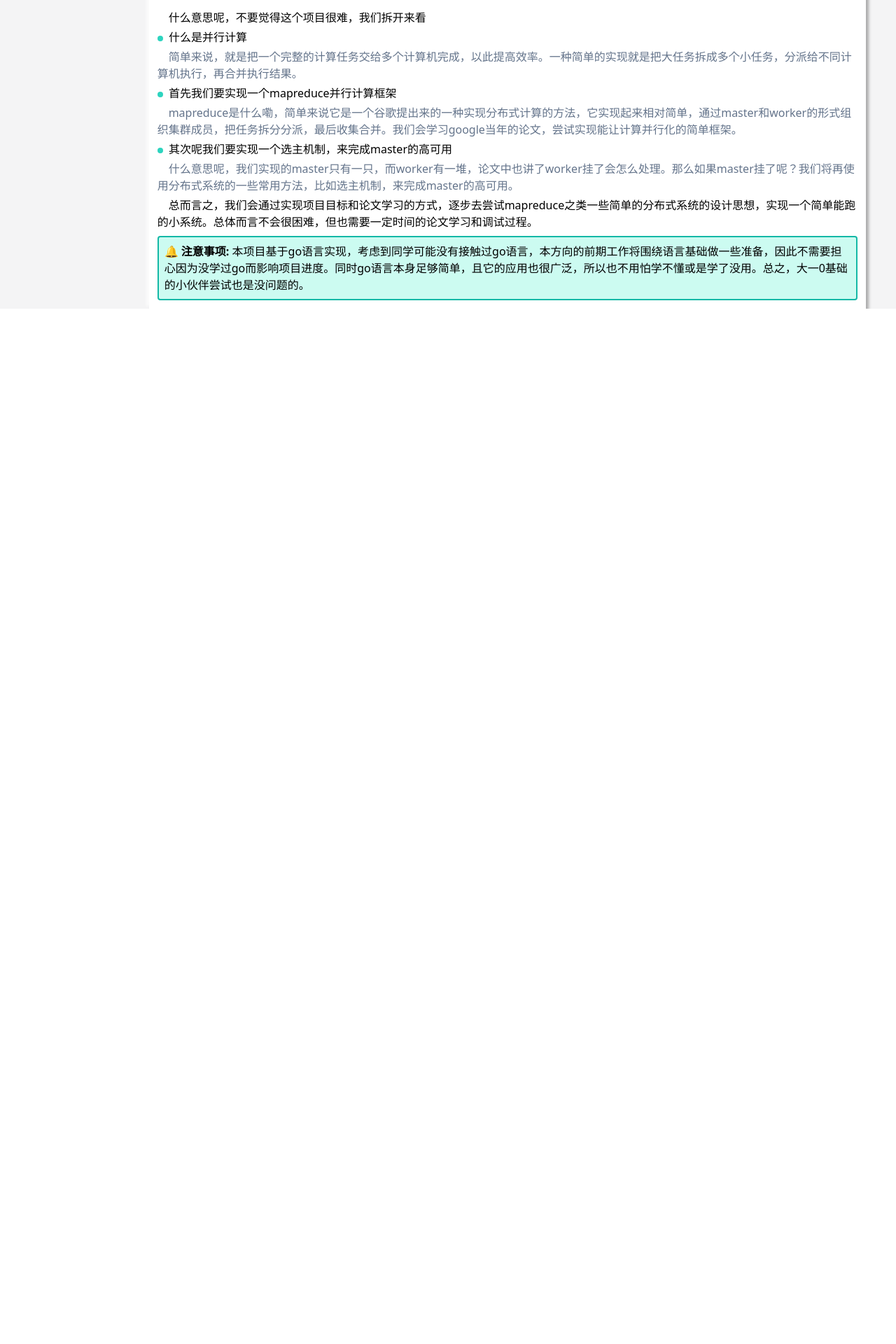
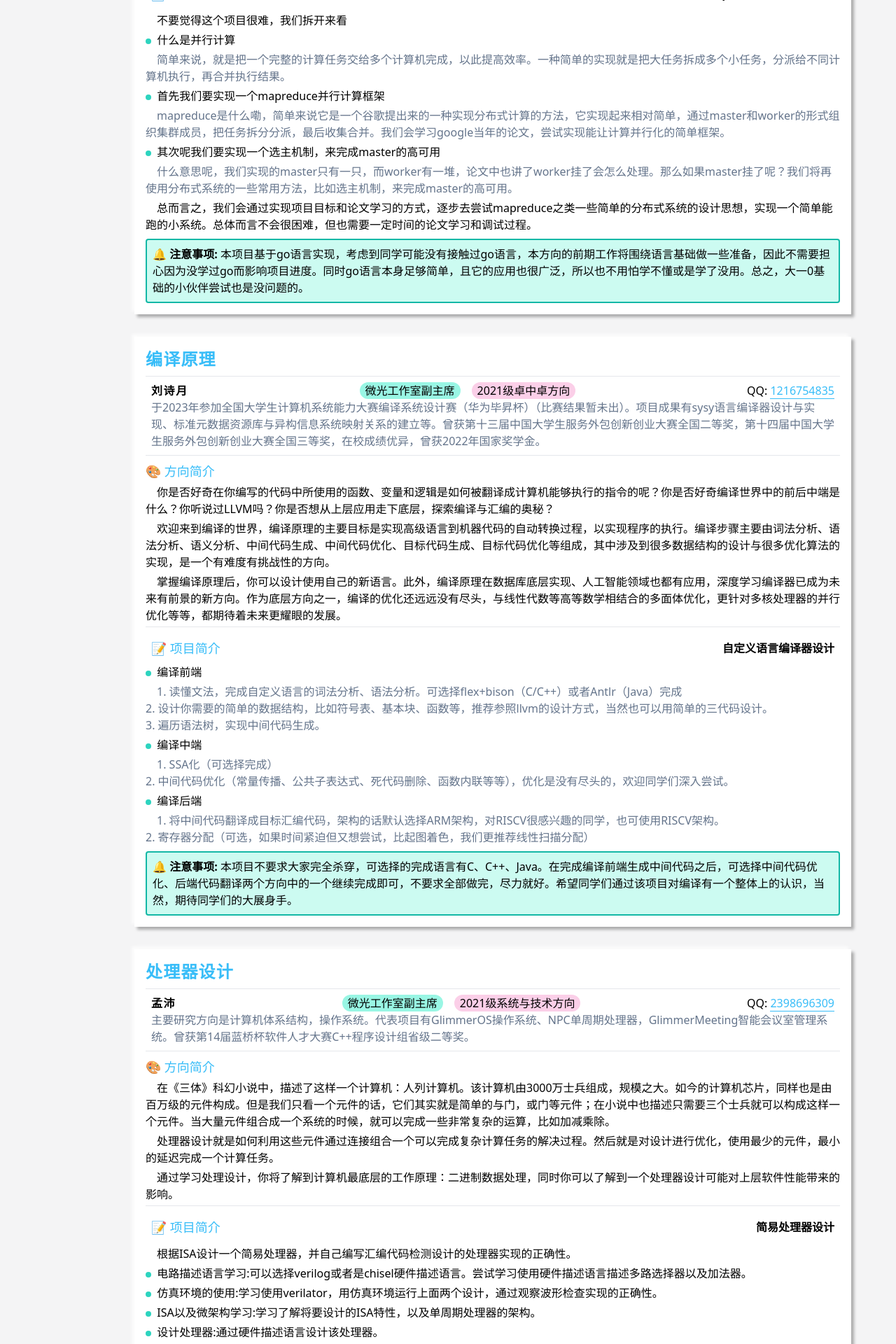
Before and after one commit to ZbWeR/LuminousEndeavors, a Vue app: page /about in a window 1280 px wide. Shown: the part 600-2520 px from the top of the page at 70% size. Before the commit the page ends 1041 px from the top, so only its background shows below. Built offline with nearby package versions, Linux system fonts and the light colour scheme.

Commit message:
✨ feat: 采用v-for渲染数据

```diff
--- a/src/views/ProjectIntroduction.vue
+++ b/src/views/ProjectIntroduction.vue
@@ -22,69 +22,65 @@
         <button class="group-hover:text-sky-400">返回首页</button>
       </div>
     </div>
-    <div class="flex justify-evenly">
     <!-- 导航栏 -->
-      <div class="text-sm text-slate-400">
-        <p class="py-2 border-b border-sky-200">目录</p>
+    <div class="fixed w-32 text-sm lg:left-10 text-slate-400">
+      <p class="py-2 border-b text-sky-400 border-sky-400">目录</p>
       <ul>
         <li
           v-for="(item, index) in projectName"
           :key="index"
-            class="leading-loose hover:text-sky-400"
+          class="overflow-hidden leading-loose hover:text-sky-400 whitespace-nowrap text-ellipsis"
         >
           <a :href="`#project${index}`">{{ item }}</a>
         </li>
       </ul>
     </div>
+
     <!-- 方向介绍正文 -->
     <div
-        class="w-4/5 p-3 mt-8 transition-all bg-white grow-0 myShadow bg-sky"
-        id="project0"
+      class="w-4/5 p-4 mt-8 transition-all bg-white hover:scale-[1.02] lg:ml-48 myShadow"
+      v-for="(item, index) in projectInfo"
+      :key="index"
+      :id="`project${index}`"
     >
       <!-- 标题 -->
-        <!-- bg-teal-100 border-2 border-teal-500 rounded -->
       <h1 class="text-2xl font-bold tracking-wider text-sky-400">
-          分布式系统与云计算
+        {{ item.name }}
       </h1>
       <!-- 负责人介绍 -->
       <div class="p-2 mt-2 border-t border-b">
         <!-- 头衔与联系方式 -->
         <div class="flex justify-between">
-            <p class="font-bold tracking-widest">林涵远</p>
+          <p class="font-bold tracking-widest">{{ item?.leader?.name }}</p>
           <p class="flex gap-4">
-              <span class="px-2 bg-teal-200 rounded-full"
-                >微光工作室副主席</span
-              >
-              <span class="px-2 bg-pink-200 rounded-full"
-                >2021级嵌入式方向</span
-              >
+            <span class="px-2 bg-teal-200 rounded-full">{{
+              item?.leader?.title
+            }}</span>
+            <span class="px-2 bg-pink-200 rounded-full">{{
+              item?.leader?.grade
+            }}</span>
           </p>
           <p>
             QQ:
-              <span class="border-b text-sky-400 border-sky-400"
-                >2071594767</span
-              >
+            <span class="border-b text-sky-400 border-sky-400">{{
+              item?.leader?.contact
+            }}</span>
           </p>
         </div>
         <!-- 个人经历 -->
         <p class="text-slate-500">
-            目前在字节跳动视频架构部门实习，主要方向为分布式系统、云计算与运维开发。项目成果有CubeUniverse云原生海量数据存储、MiniDocker、GlimmerMeeting等。曾获第十三届中国大学生服务外包创新创业大赛全国二等奖，在创新创业类、算法类、多媒体类等竞赛中拥有获奖经历。
+          {{ item?.leader?.experience }}
         </p>
       </div>
       <!-- 方向简介 -->
       <div class="mt-2 border-b">
         <h1 class="text-lg text-sky-400">🎨 方向简介</h1>
-          <p class="my-1 indent-4">
-            云计算、集群、分布式、虚拟化、高可用...... 这些名词你是否耳熟？
-          </p>
-          <p class="my-1 indent-4">
-            分布式系统是由一组通过网络进行通信、为了完成共同的任务而协调工作的计算机节点组成的系统。面对互联网技术与应用的爆炸式发展，分布式系统已经成为了现代化信息系统的必备支撑。无论是天猫双十一秒杀、抖音视频流业务还是云原神负载均衡，分布式系统的思想已然涉及现代互联网业务的方方面面。
-          </p>
-          <p class="my-1 indent-4">
-            分布式系统的天然特性决定了其在各类互联网业务中的地位。一秒千金的高价值业务需要的不可撼动的高可靠性、大规模机器学习GPU集群所协调汇集的海量智能算力、不惧千军万马随时弹性扩充的灵活可扩展性，都是互联网企业在分布式领域投入研发力量的重要原因。
-          </p>
-          <p class="my-1 indent-4">
-            更进一步，随着处理器资源、存储资源、网络资源的虚拟化进展，云计算这种基于互联网和虚拟化技术的新型计算模式正在蓬勃生长。无形的“云”正在用有形的架构承载越来越多的行业应用，“云”上生活触手可及。
+        <p
+          class="my-1 indent-4"
+          v-for="(directionItem, index) in item.directionIntroduction"
+          :key="index"
+        >
+          {{ directionItem }}
         </p>
       </div>
       <!-- 项目简介 -->
@@ -92,52 +88,33 @@
         <div class="flex items-center justify-between p-2">
           <h1 class="text-lg text-sky-400">📝 项目简介</h1>
           <p class="font-bold">
-              基于选主机制的master高可用mapreduce并行计算框架
+            {{ item?.projectIntroduction?.name }}
           </p>
         </div>
-          <p class="my-1 indent-4">
-            什么意思呢，不要觉得这个项目很难，我们拆开来看
+        <p class="my-1 indent-4" v-if="item?.projectIntroduction?.foreword">
+          {{ item?.projectIntroduction?.foreword }}
         </p>
         <ul>
-            <li>
-              <p>
+          <li
+            v-for="(projectItem, index) in item?.projectIntroduction?.paragraph"
+            :key="index"
+          >
+            <p v-if="index % 2 === 0">
               <span class="inline-block w-2 h-2 bg-teal-400 rounded-lg"></span
-                >&nbsp; 什么是并行计算
+              >&nbsp; {{ projectItem }}
             </p>
-              <p class="my-1 indent-4 text-slate-500">
-                简单来说，就是把一个完整的计算任务交给多个计算机完成，以此提高效率。一种简单的实现就是把大任务拆成多个小任务，分派给不同计算机执行，再合并执行结果。
-              </p>
-            </li>
-            <li>
-              <p>
-                <span class="inline-block w-2 h-2 bg-teal-400 rounded-lg"></span
-                >&nbsp; 首先我们要实现一个mapreduce并行计算框架
-              </p>
-              <p class="my-1 indent-4 text-slate-500">
-                mapreduce是什么嘞，简单来说它是一个谷歌提出来的一种实现分布式计算的方法，它实现起来相对简单，通过master和worker的形式组织集群成员，把任务拆分分派，最后收集合并。我们会学习google当年的论文，尝试实现能让计算并行化的简单框架。
-              </p>
-            </li>
-            <li>
-              <p>
-                <span class="inline-block w-2 h-2 bg-teal-400 rounded-lg"></span
-                >&nbsp; 其次呢我们要实现一个选主机制，来完成master的高可用
-              </p>
-              <p class="my-1 indent-4 text-slate-500">
-                什么意思呢，我们实现的master只有一只，而worker有一堆，论文中也讲了worker挂了会怎么处理。那么如果master挂了呢？我们将再使用分布式系统的一些常用方法，比如选主机制，来完成master的高可用。
+            <p v-else class="my-1 whitespace-pre-wrap indent-4 text-slate-500">
+              {{ projectItem }}
             </p>
           </li>
         </ul>
-          <p class="my-1 indent-4">
-            总而言之，我们会通过实现项目目标和论文学习的方式，逐步去尝试mapreduce之类一些简单的分布式系统的设计思想，实现一个简单能跑的小系统。总体而言不会很困难，但也需要一定时间的论文学习和调试过程。
+        <p class="my-1 indent-4" v-if="item?.projectIntroduction?.overview">
+          {{ item?.projectIntroduction?.overview }}
         </p>
       </div>
       <!-- 注意事项 -->
       <div class="p-2 mt-2 bg-teal-100 border-2 border-teal-500 rounded">
-          <p>
-            <span class="font-bold">🔔 注意事项: </span
-            >本项目基于go语言实现，考虑到同学可能没有接触过go语言，本方向的前期工作将围绕语言基础做一些准备，因此不需要担心因为没学过go而影响项目进度。同时go语言本身足够简单，且它的应用也很广泛，所以也不用怕学不懂或是学了没用。总之，大一0基础的小伙伴尝试也是没问题的。
-          </p>
-        </div>
+        <p><span class="font-bold">🔔 注意事项: </span>{{ item?.notice }}</p>
       </div>
     </div>
   </div>
@@ -152,6 +129,109 @@ const projectName = [
   "操作系统",
   "Q&A",
 ];
+
+const projectInfo = [
+  {
+    name: "分布式系统与云计算",
+    leader: {
+      name: "林涵远",
+      title: "微光工作室副主席",
+      grade: "2021级嵌入式方向",
+      experience:
+        "目前在字节跳动视频架构部门实习，主要方向为分布式系统、云计算与运维开发。项目成果有CubeUniverse云原生海量数据存储、MiniDocker、GlimmerMeeting等。曾获第十三届中国大学生服务外包创新创业大赛全国二等奖，在创新创业类、算法类、多媒体类等竞赛中拥有获奖经历。",
+      contact: "2071594767",
+    },
+    directionIntroduction: [
+      "云计算、集群、分布式、虚拟化、高可用...... 这些名词你是否耳熟？",
+      "分布式系统是由一组通过网络进行通信、为了完成共同的任务而协调工作的计算机节点组成的系统。面对互联网技术与应用的爆炸式发展，分布式系统已经成为了现代化信息系统的必备支撑。无论是天猫双十一秒杀、抖音视频流业务还是云原神负载均衡，分布式系统的思想已然涉及现代互联网业务的方方面面。",
+      "分布式系统的天然特性决定了其在各类互联网业务中的地位。一秒千金的高价值业务需要的不可撼动的高可靠性、大规模机器学习GPU集群所协调汇集的海量智能算力、不惧千军万马随时弹性扩充的灵活可扩展性，都是互联网企业在分布式领域投入研发力量的重要原因。",
+      "更进一步，随着处理器资源、存储资源、网络资源的虚拟化进展，云计算这种基于互联网和虚拟化技术的新型计算模式正在蓬勃生长。无形的“云”正在用有形的架构承载越来越多的行业应用，“云”上生活触手可及。",
+    ],
+    projectIntroduction: {
+      name: "基于选主机制的master高可用mapreduce并行计算框架",
+      foreword: "不要觉得这个项目很难，我们拆开来看",
+      paragraph: [
+        "什么是并行计算",
+        "简单来说，就是把一个完整的计算任务交给多个计算机完成，以此提高效率。一种简单的实现就是把大任务拆成多个小任务，分派给不同计算机执行，再合并执行结果。",
+        "首先我们要实现一个mapreduce并行计算框架",
+        "mapreduce是什么嘞，简单来说它是一个谷歌提出来的一种实现分布式计算的方法，它实现起来相对简单，通过master和worker的形式组织集群成员，把任务拆分分派，最后收集合并。我们会学习google当年的论文，尝试实现能让计算并行化的简单框架。",
+        "其次呢我们要实现一个选主机制，来完成master的高可用",
+        "什么意思呢，我们实现的master只有一只，而worker有一堆，论文中也讲了worker挂了会怎么处理。那么如果master挂了呢？我们将再使用分布式系统的一些常用方法，比如选主机制，来完成master的高可用。",
+      ],
+      overview:
+        "总而言之，我们会通过实现项目目标和论文学习的方式，逐步去尝试mapreduce之类一些简单的分布式系统的设计思想，实现一个简单能跑的小系统。总体而言不会很困难，但也需要一定时间的论文学习和调试过程。",
+    },
+    notice:
+      "本项目基于go语言实现，考虑到同学可能没有接触过go语言，本方向的前期工作将围绕语言基础做一些准备，因此不需要担心因为没学过go而影响项目进度。同时go语言本身足够简单，且它的应用也很广泛，所以也不用怕学不懂或是学了没用。总之，大一0基础的小伙伴尝试也是没问题的。",
+  },
+  {
+    name: "编译原理",
+    leader: {
+      name: "刘诗月",
+      title: "微光工作室副主席",
+      grade: "2021级卓中卓方向",
+      experience:
+        "于2023年参加全国大学生计算机系统能力大赛编译系统设计赛（华为毕昇杯）（比赛结果暂未出）。项目成果有sysy语言编译器设计与实现、标准元数据资源库与异构信息系统映射关系的建立等。曾获第十三届中国大学生服务外包创新创业大赛全国二等奖，第十四届中国大学生服务外包创新创业大赛全国三等奖，在校成绩优异，曾获2022年国家奖学金。",
+      contact: "1216754835",
+    },
+    directionIntroduction: [
+      "你是否好奇在你编写的代码中所使用的函数、变量和逻辑是如何被翻译成计算机能够执行的指令的呢？你是否好奇编译世界中的前后中端是什么？你听说过LLVM吗？你是否想从上层应用走下底层，探索编译与汇编的奥秘？",
+      "欢迎来到编译的世界，编译原理的主要目标是实现高级语言到机器代码的自动转换过程，以实现程序的执行。编译步骤主要由词法分析、语法分析、语义分析、中间代码生成、中间代码优化、目标代码生成、目标代码优化等组成，其中涉及到很多数据结构的设计与很多优化算法的实现，是一个有难度有挑战性的方向。",
+      "掌握编译原理后，你可以设计使用自己的新语言。此外，编译原理在数据库底层实现、人工智能领域也都有应用，深度学习编译器已成为未来有前景的新方向。作为底层方向之一，编译的优化还远远没有尽头，与线性代数等高等数学相结合的多面体优化，更针对多核处理器的并行优化等等，都期待着未来更耀眼的发展。",
+    ],
+    projectIntroduction: {
+      name: "自定义语言编译器设计",
+      foreword: "",
+      paragraph: [
+        "编译前端",
+        "1. 读懂文法，完成自定义语言的词法分析、语法分析。可选择flex+bison（C/C++）或者Antlr（Java）完成\n2. 设计你需要的简单的数据结构，比如符号表、基本块、函数等，推荐参照llvm的设计方式，当然也可以用简单的三代码设计。\n3. 遍历语法树，实现中间代码生成。",
+        "编译中端",
+        "1. SSA化（可选择完成）\n2. 中间代码优化（常量传播、公共子表达式、死代码删除、函数内联等等），优化是没有尽头的，欢迎同学们深入尝试。",
+        "编译后端",
+        "1. 将中间代码翻译成目标汇编代码，架构的话默认选择ARM架构，对RISCV很感兴趣的同学，也可使用RISCV架构。\n2. 寄存器分配（可选，如果时间紧迫但又想尝试，比起图着色，我们更推荐线性扫描分配）",
+      ],
+      overview: "",
+    },
+    notice:
+      "本项目不要求大家完全杀穿，可选择的完成语言有C、C++、Java。在完成编译前端生成中间代码之后，可选择中间代码优化、后端代码翻译两个方向中的一个继续完成即可，不要求全部做完，尽力就好。希望同学们通过该项目对编译有一个整体上的认识，当然，期待同学们的大展身手。",
+  },
+  {
+    name: "处理器设计",
+    leader: {
+      name: "孟沛",
+      title: "微光工作室副主席",
+      grade: "2021级系统与技术方向",
+      experience:
+        "主要研究方向是计算机体系结构，操作系统。代表项目有GlimmerOS操作系统、NPC单周期处理器，GlimmerMeeting智能会议室管理系统。曾获第14届蓝桥杯软件人才大赛C++程序设计组省级二等奖。",
+      contact: "2398696309",
+    },
+    directionIntroduction: [
+      "在《三体》科幻小说中，描述了这样一个计算机：人列计算机。该计算机由3000万士兵组成，规模之大。如今的计算机芯片，同样也是由百万级的元件构成。但是我们只看一个元件的话，它们其实就是简单的与门，或门等元件；在小说中也描述只需要三个士兵就可以构成这样一个元件。当大量元件组合成一个系统的时候，就可以完成一些非常复杂的运算，比如加减乘除。",
+      "处理器设计就是如何利用这些元件通过连接组合一个可以完成复杂计算任务的解决过程。然后就是对设计进行优化，使用最少的元件，最小的延迟完成一个计算任务。",
+      "通过学习处理设计，你将了解到计算机最底层的工作原理：二进制数据处理，同时你可以了解到一个处理器设计可能对上层软件性能带来的影响。",
+    ],
+    projectIntroduction: {
+      name: "简易处理器设计",
+      foreword:
+        "根据ISA设计一个简易处理器，并自己编写汇编代码检测设计的处理器实现的正确性。",
+      paragraph: [
+        "电路描述语言学习:可以选择verilog或者是chisel硬件描述语言。尝试学习使用硬件描述语言描述多路选择器以及加法器。",
+        "",
+        "仿真环境的使用:学习使用verilator，用仿真环境运行上面两个设计，通过观察波形检查实现的正确性。",
+        "",
+        "ISA以及微架构学习:学习了解将要设计的ISA特性，以及单周期处理器的架构。",
+        "",
+        "设计处理器:通过硬件描述语言设计该处理器。",
+        "",
+        "仿真验证:自己编写测试用汇编代码，用仿真器进行仿真，检测处理器实现的正确性。",
+        "",
+      ],
+      overview: "",
+    },
+    notice:
+      "作为一个项目来说，需要培养自主学习能力。对软件工程的学生来说，数字电路相关知识了解很少。虽然但是，网上的学习资源很多，可以查找学习，同时该项目涉及的深度不深，只要花时间就可以学会。仿真环境是该项目唯一涉及软件的部分，需要大家对C++有一定的了解，会一些基础的C++编程。当然你也可以用C，但是需要正确处理verilator的C++部分。",
+  },
+];
 </script>
 
 <style lang="less" scoped>
```
Lines whose indentation alone changed are shown as unchanged.
